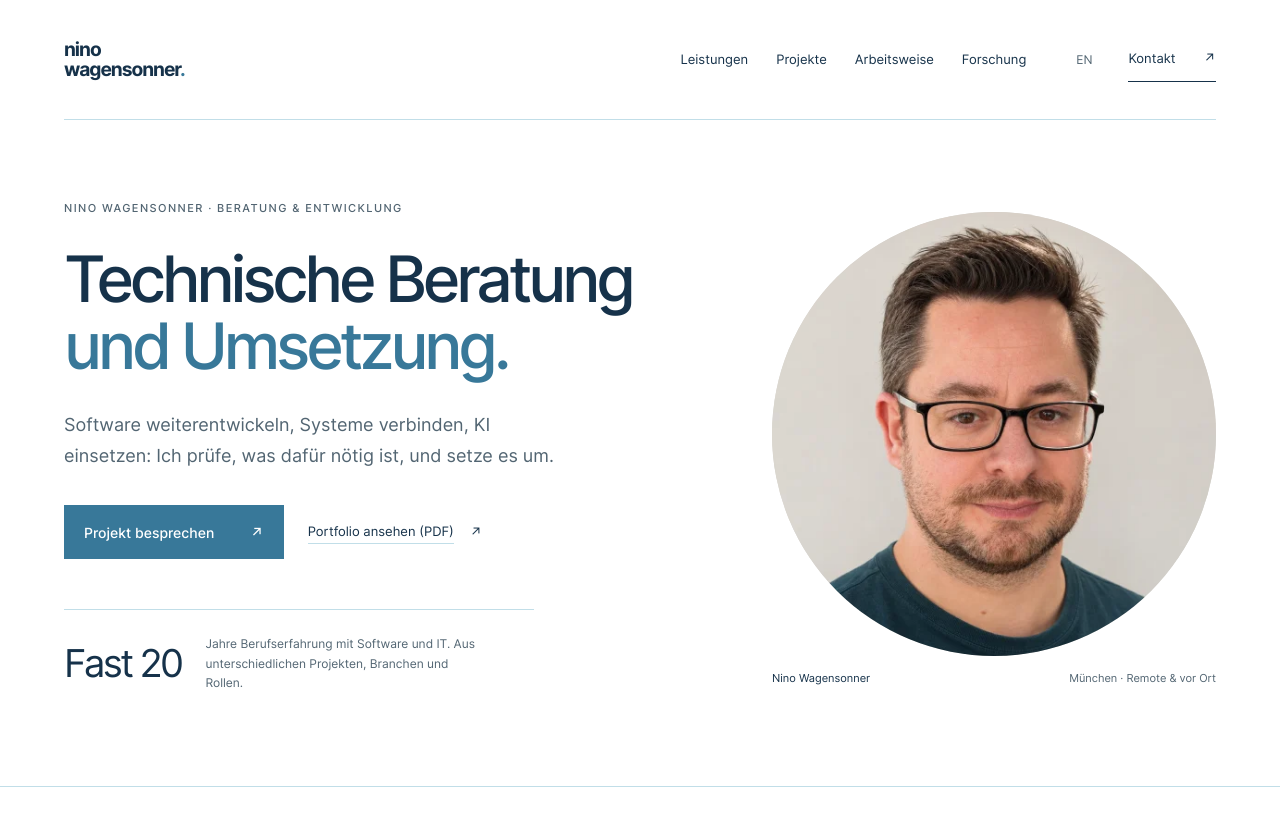
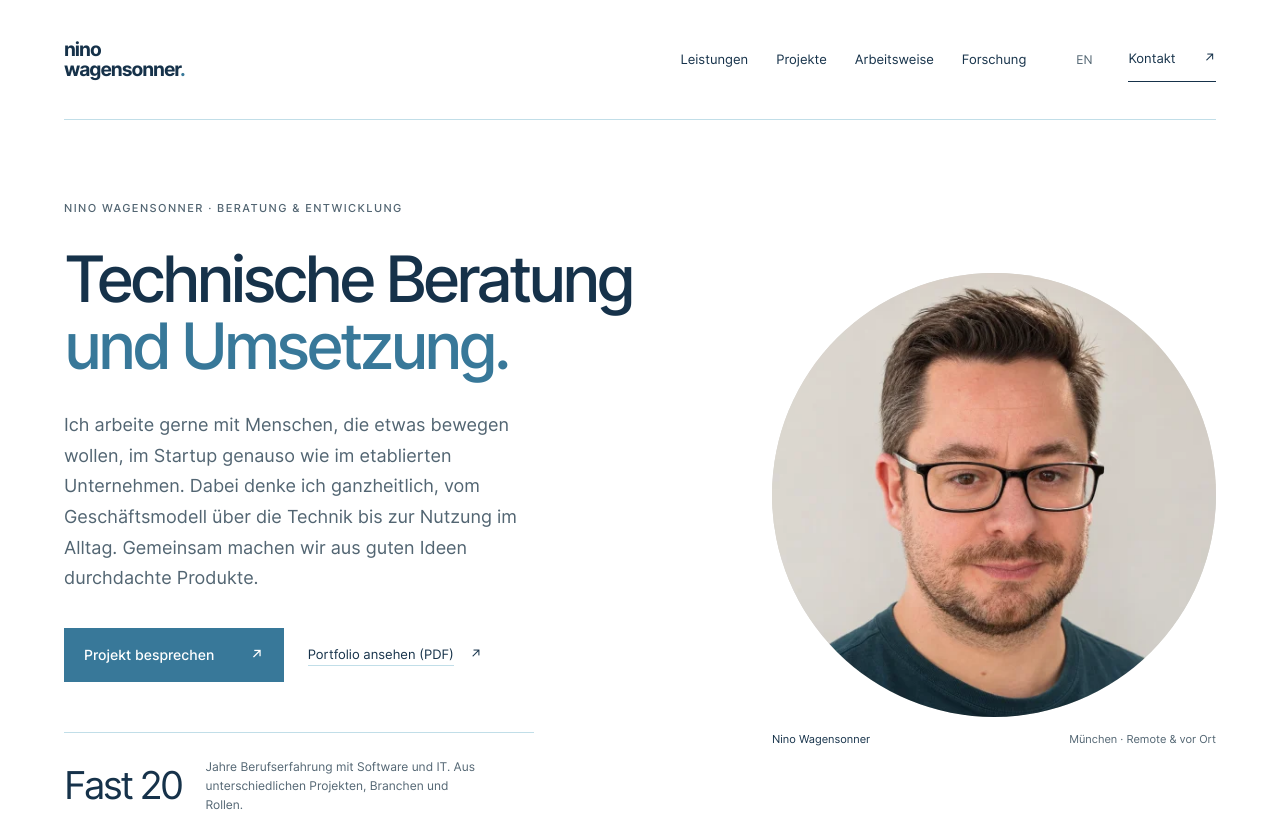
Before and after one commit to sharpner/manyminds.de, a website: page index.html in a window 1280 px wide. Shown: the top 817 px of the page. Drawn offline with Linux system fonts and the light colour scheme; no server answers.

Commit message:
feat: introduce approved holistic consulting message

```diff
--- a/index.html
+++ b/index.html
@@ -102,8 +102,10 @@
           </h1>
           <p class="hero-intro">
             <span data-i18n="hero.intro"
-              >Software weiterentwickeln, Systeme verbinden, KI einsetzen: Ich
-              prüfe, was dafür nötig ist, und setze es um.</span
+              >Ich arbeite gerne mit Menschen, die etwas bewegen wollen, im Startup
+              genauso wie im etablierten Unternehmen. Dabei denke ich ganzheitlich,
+              vom Geschäftsmodell über die Technik bis zur Nutzung im Alltag.
+              Gemeinsam machen wir aus guten Ideen durchdachte Produkte.</span
             >
           </p>
           <div class="hero-actions">
--- a/script.js
+++ b/script.js
@@ -86,7 +86,7 @@ const translations = {
     "hero.title":
       'Technical consulting<br><span class="accent">and delivery.</span>',
     "hero.intro":
-      "Developing software, connecting systems, putting AI to work: I assess what is needed and make it happen.",
+      "I enjoy working with people who want to make a difference, in startups and established businesses alike. I consider the whole picture, from the business model and technology to everyday use. Together, we turn good ideas into thoughtfully designed products.",
     "hero.cta": "Discuss your project",
     "hero.years": "Almost 20",
     "hero.experience":
```
Also changed, not shown: tests/site.test.mjs (+3 -1 lines).
